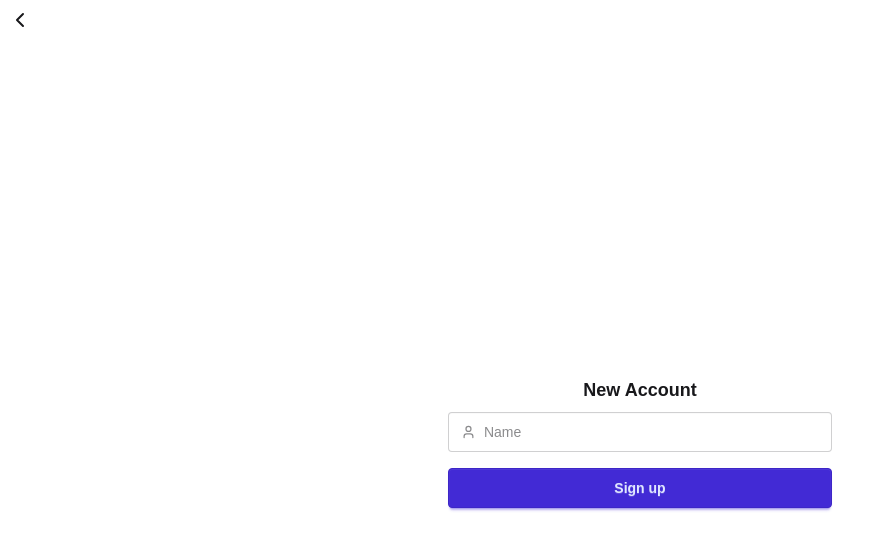
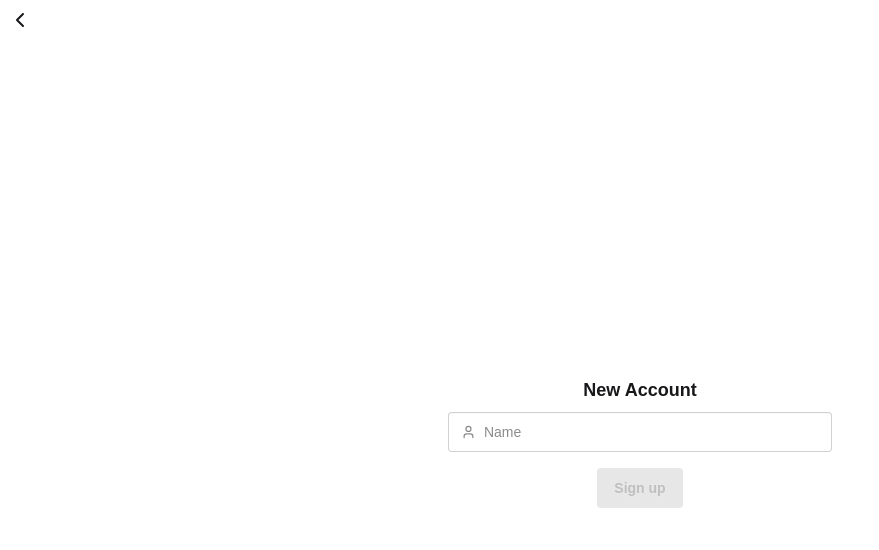
Before and after one commit to evops-sum25/evops-website, a Next.js app: page /signup in a window 1280 px wide. Shown: the top 550 px of the page, without its empty margins (0-879 px from the left). Built offline with nearby package versions, Linux system fonts and the light colour scheme.

Commit message:
signup page validation

```diff
--- a/src/app/signup/page.tsx
+++ b/src/app/signup/page.tsx
@@ -1,6 +1,17 @@
+"use client";
+
+import clsx from "clsx";
 import { ChevronLeft, User } from "lucide-react";
+import { useState } from "react";
+
+function pseudoValidateUserName(userName: string): boolean {
+  return userName.length > 0;
+}
 
 export default function SignUpPage() {
+  const [userName, setUserName] = useState("");
+  const userNameIsValid = pseudoValidateUserName(userName);
+
   return (
     <>
       <nav>
@@ -16,10 +27,33 @@ export default function SignUpPage() {
 
           <div className="input w-full">
             <User className="text-base-content/50 size-4" />
-            <input type="text" className="w-full" required placeholder="Name" />
+            <input
+              type="text"
+              className="w-full"
+              required
+              placeholder="Name"
+              onChange={(event) => {
+                setUserName(event.target.value);
+              }}
+            />
           </div>
 
-          <button className="btn btn-primary w-full">Sign up</button>
+          <div
+            className={clsx([!userNameIsValid && "tooltip"])}
+            data-tip="The username cannot be empty."
+          >
+            <button
+              className="btn btn-primary w-full"
+              disabled={!userNameIsValid}
+              onClick={() => {
+                alert(
+                  `Pseudo-sending ${JSON.stringify({ form: { name: userName } })} to the back end.`,
+                );
+              }}
+            >
+              Sign up
+            </button>
+          </div>
         </fieldset>
       </main>
     </>
```
